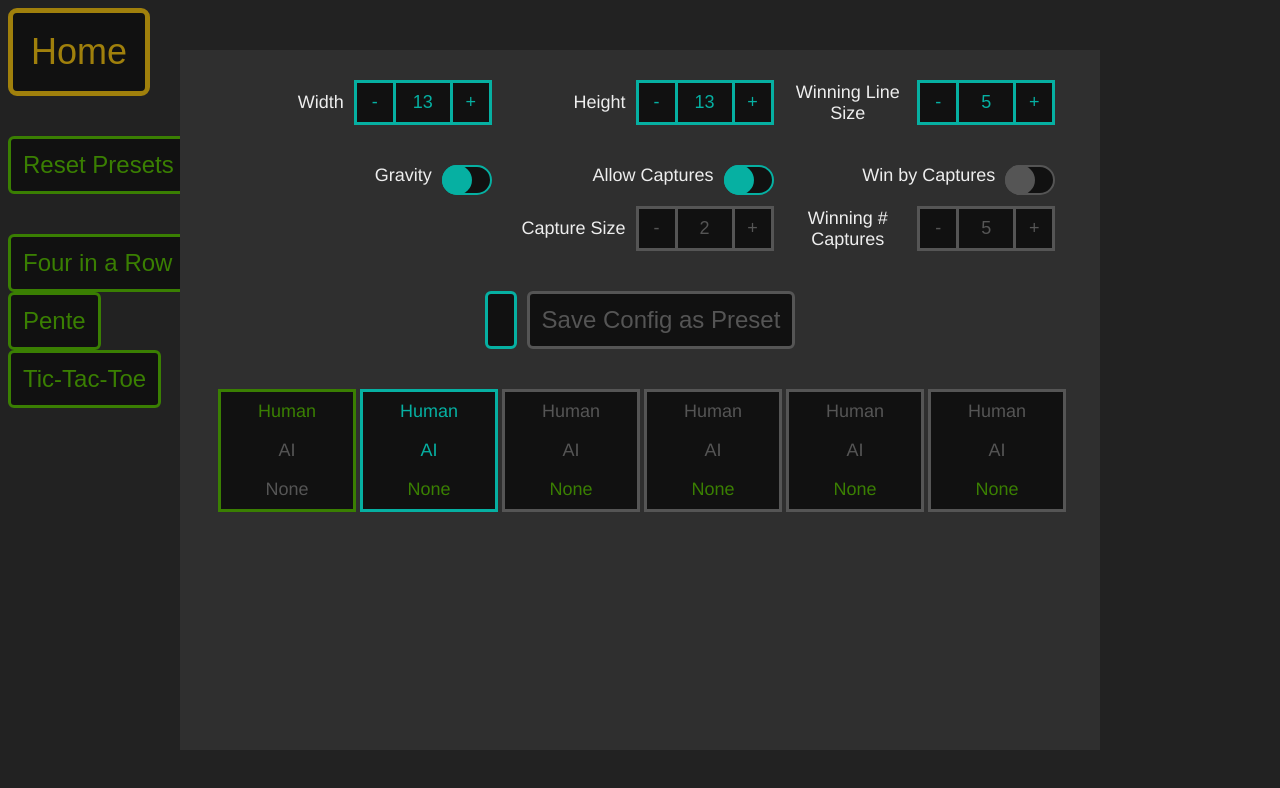
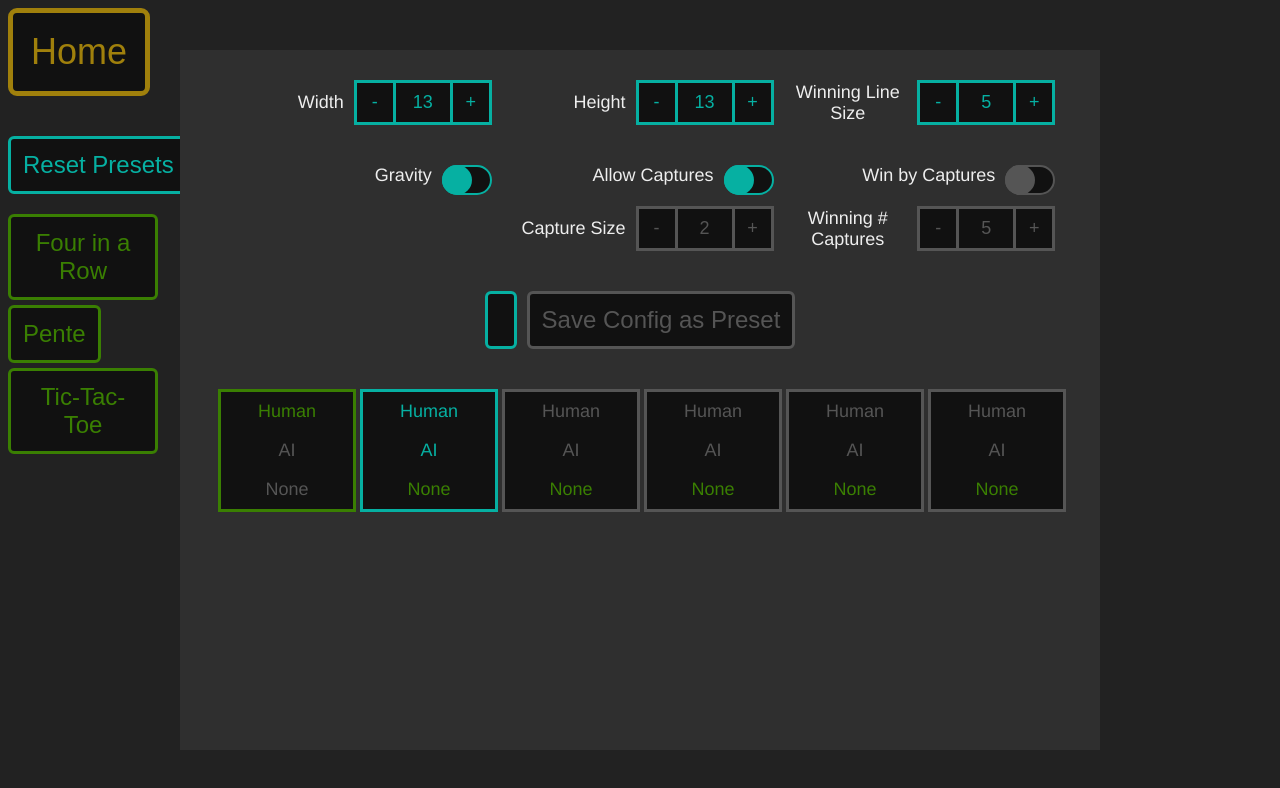
Before and after one commit to JustusHibshman/line-games, an Angular app in the folder client/: page /host in a window 1280 px wide. Shown: the top 788 px of the page. Built offline with nearby package versions, Linux system fonts and the light colour scheme.

Commit message:
Added options to make action button blue and/or smaller

```diff
--- a/client/src/app/components/action-button/action-button.component.html
+++ b/client/src/app/components/action-button/action-button.component.html
@@ -1 +1 @@
-<button [disabled]="disable()" >{{ text() }}</button>
+<button [disabled]="disable()" class="{{ size() }}, {{ blueStyle() }}" >{{ text() }}</button>
--- a/client/src/app/components/action-button/action-button.component.scss
+++ b/client/src/app/components/action-button/action-button.component.scss
@@ -2,6 +2,15 @@ button {
     font-size: 24px;
     padding: 12px;
     border-radius: 6px;
+
+    &.small {
+        font-size: 18px;
+        padding: 9px;
+        border-radius: 4.5px;
+    }
+
+    max-width: 100%;
+    word-wrap: break-word;
 
     background-color: #111111;
     color: #3a7f02;
@@ -14,6 +23,21 @@ button {
         cursor: pointer;
     }
 
+    &.blue {
+        color: #06b0a2;
+        border: 3px solid #06b0a2;
+        &:hover {
+            color: #1bd4c5;
+            border: 3px solid #1bd4c5;
+        }
+
+        &:disabled {
+            background-color: #111111;
+            color: #555555;
+            border: 3px solid #555555;
+        }
+    }
+
     &:disabled {
         background-color: #111111;
         color: #555555;
--- a/client/src/app/components/action-button/action-button.component.ts
+++ b/client/src/app/components/action-button/action-button.component.ts
@@ -1,4 +1,4 @@
-import { Component, input } from '@angular/core';
+import { Component, computed, input } from '@angular/core';
 
 @Component({
   selector: 'app-action-button',
@@ -9,4 +9,8 @@ import { Component, input } from '@angular/core';
 export class ActionButtonComponent {
     text    = input.required<string>();
     disable = input<boolean>(false);
+    small   = input<boolean>(false);
+    blue    = input<boolean>(false);
+    size    = computed(() => this.small() ? "small" : "normal");
+    blueStyle = computed(() => this.blue() ? "blue" : "green");
 }
--- a/client/src/app/host/host.component.html
+++ b/client/src/app/host/host.component.html
@@ -2,11 +2,12 @@
 
 <div class="bigRowSpacer"></div>
 <div>
-    <app-action-button [text]="'Reset Presets'" (click)="resetConfigs()" />
+    <app-action-button [blue]="true" [small]="true" [text]="'Reset Presets'" (click)="resetConfigs()" />
 </div>
-<div class="bigRowSpacer"></div>
-<div *ngFor="let gameSpec of specs | keyvalue">
-    <app-action-button [text]="gameSpec.key" (click)="loadConfig(gameSpec.key)" />
+<div class="smallRowSpacer"></div>
+<div *ngFor="let gameSpec of specs | keyvalue" class="preset">
+    <app-action-button [small]="true" [text]="gameSpec.key" (click)="loadConfig(gameSpec.key)" />
+    <div class="tinyRowSpacer"></div>
 </div>
 
 <div class="main">
@@ -62,7 +63,7 @@
     <div class="bigRowSpacer"></div>
     <div>
         <app-text-box [(text)]="configName" [maxLength]="20" class="label" />
-        <app-action-button [text]="'Save Config as Preset'" [disable]="configName() == ''"
+        <app-action-button [blue]="true" [text]="'Save Config as Preset'" [disable]="configName() == ''"
                 (click)="saveConfigAsPreset()" />
     </div>
     <div class="bigRowSpacer"></div>
--- a/client/src/app/host/host.component.scss
+++ b/client/src/app/host/host.component.scss
@@ -42,6 +42,14 @@ div.smallRowSpacer {
     height: 20px;
 }
 
+div.tinyRowSpacer {
+    height: 5px;
+}
+
+div.preset {
+    width: 150px;
+}
+
 div.playerTypeSelectors {
     width: 100%;
     display: inline-flex;
```
